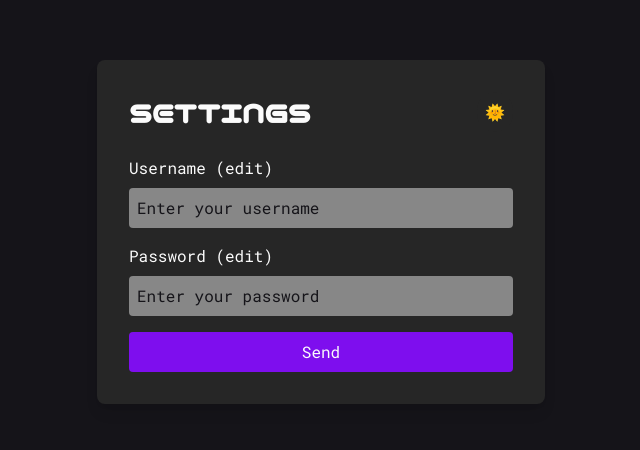
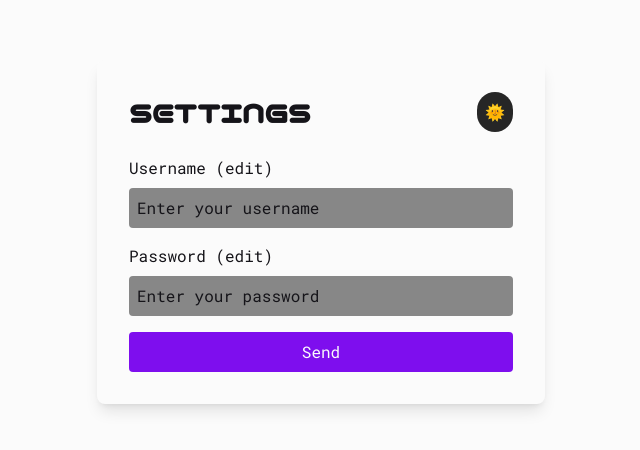
Before and after one commit to FullStack-Elite-Bootcamp-IV/social-media-front, a Next.js app: page /pages/settings in a window 1280 px wide. Shown: the part 168-618 px from the top of the page, without its empty margins (319-959 px from the left). Built offline with nearby package versions, Linux system fonts and the light colour scheme.

Commit message:
global dark mode

```diff
--- a/src/app/pages/settings/page.tsx
+++ b/src/app/pages/settings/page.tsx
@@ -1,11 +1,16 @@
 'use client'
 import { useState } from "react";
 import { FormEvent } from "react";
+import { useAuth } from "../../context/authContext";
 
 export default function SettingsForm() {
-  const [darkMode, setDarkMode] = useState(true);
+  const { loginToken, register, login , darkMode , handleDarkMode } = useAuth();
   const [name, setName] = useState('');
   const [password, setPasword] = useState('');
+
+  const setHandleDarkMode = () => {
+    handleDarkMode();
+  }
 
   const handlePost = (event: FormEvent<HTMLFormElement>) => {
     event.preventDefault();
@@ -18,13 +23,13 @@ export default function SettingsForm() {
     console.log(formData);
   }
   return (
-    <div className={`${darkMode ? 'bg-darkVoid text-blancoHueso' : 'bg-blancoHueso text-darkVoid'} h-screen flex items-center justify-center`}>
-      <div className={`${darkMode ? 'bg-slateGray' : 'bg-blancoHueso'} p-8 rounded-lg shadow-lg w-full max-w-md`}>
+    <div className='dark:bg-darkVoid dark:text-blancoHueso bg-blancoHueso text-darkVoid h-screen flex items-center justify-center'>
+      <div className= 'dark:bg-slateGray bg-blancoHueso p-8 rounded-lg shadow-lg w-full max-w-md'>
         <div className="flex justify-between items-center mb-6">
           <h1 className="text-3xl font-bold">SETTINGS</h1>
           <button
             className="text-blancoHueso bg-slateGray p-2 rounded-full"
-            onClick={() => setDarkMode(!darkMode)}
+            onClick={setHandleDarkMode}
           >
             {darkMode ? '🌞' : '🌜'}
           </button>
```
Also changed, not shown: 1 other file (tests, documents, lock files or other folders).
